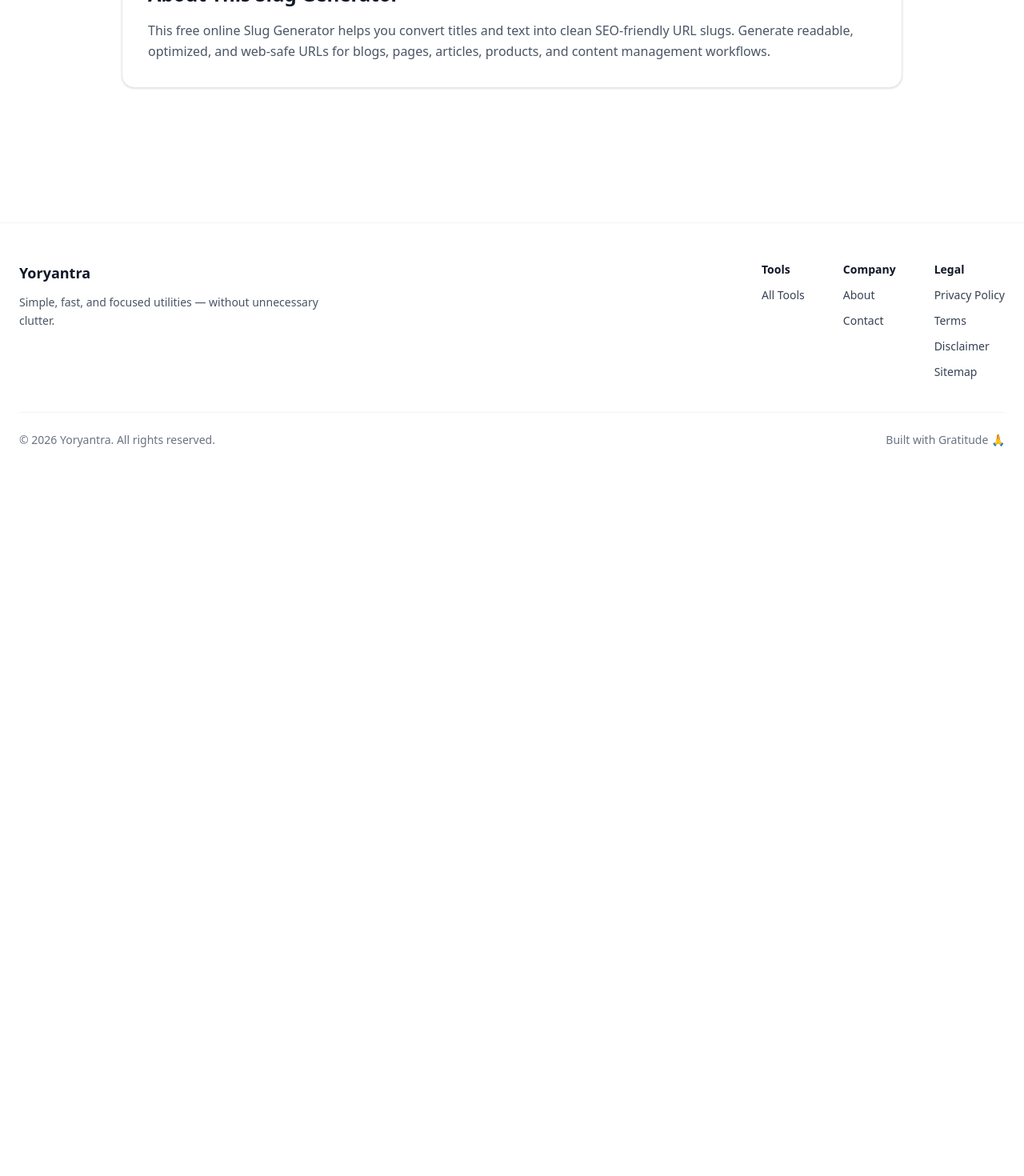
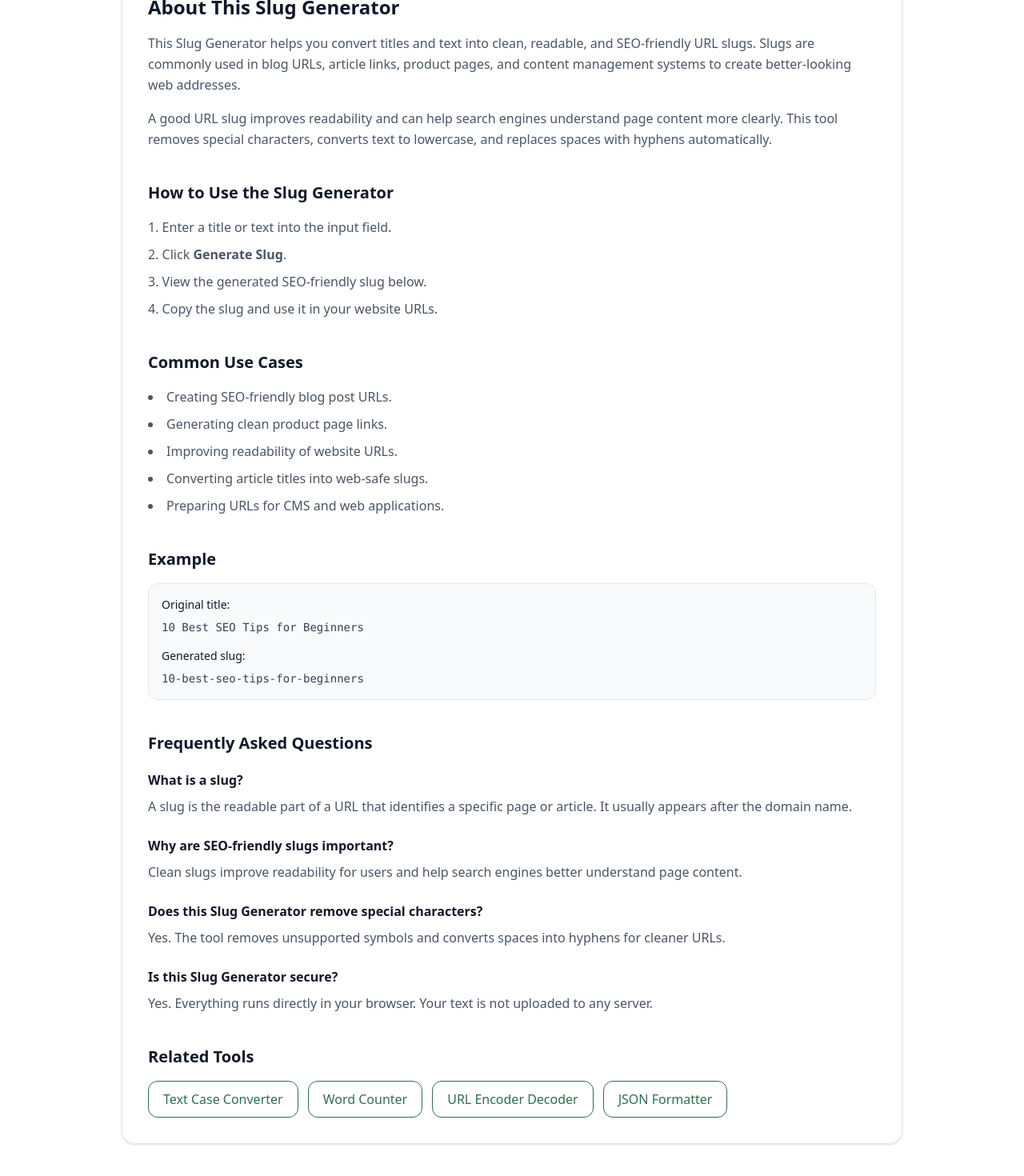
Before and after one commit to vaarunsonawwane-ops/yoryantra-new, a Next.js app: page /tools/slug-generator in a window 1280 px wide. Shown: the part 1039-2509 px from the top of the page at 80% size. Before the commit the page ends 1647 px from the top, so only its background shows below. Built offline with nearby package versions, Linux system fonts and the light colour scheme.

Commit message:
Slug Generator SEO page

```diff
--- a/app/tools/slug-generator/ToolClient.tsx
+++ b/app/tools/slug-generator/ToolClient.tsx
@@ -1,6 +1,7 @@
 "use client";
 
 import { useState } from "react";
+import Link from "next/link";
 import ToolShell from "@/app/components/ToolShell";
 
 export default function ToolClient() {
@@ -28,10 +29,8 @@ export default function ToolClient() {
       title="Slug Generator"
       description="Generate clean SEO-friendly URL slugs instantly with this free online Slug Generator."
     >
-
       {/* INPUT */}
       <div>
-
         <label className="block mb-2 text-sm font-medium text-gray-700">
           Text Input
         </label>
@@ -42,12 +41,10 @@ export default function ToolClient() {
           value={input}
           onChange={(e) => setInput(e.target.value)}
         />
-
       </div>
 
       {/* ACTIONS */}
       <div className="mt-5 flex flex-wrap gap-3">
-
         <button
           onClick={generateSlug}
           className="yoryantra-btn"
@@ -61,14 +58,11 @@ export default function ToolClient() {
         >
           Reset
         </button>
-
       </div>
 
       {/* OUTPUT */}
       <div className="mt-8">
-
         <div className="flex items-center justify-between mb-3">
-
           <h3 className="text-lg font-semibold text-gray-900">
             Generated Slug
           </h3>
@@ -83,31 +77,162 @@ export default function ToolClient() {
               Copy
             </button>
           )}
-
         </div>
 
         <pre className="yoryantra-output overflow-auto text-sm min-h-[140px] whitespace-pre-wrap break-words">
           {output || "Generated SEO-friendly slug will appear here..."}
         </pre>
-
       </div>
 
       {/* SEO CONTENT */}
-      <div className="mt-10 border-t border-gray-200 pt-8">
+      <section className="mt-12 border-t border-gray-200 pt-10 space-y-10">
+        <div>
+          <h2 className="text-2xl font-semibold text-gray-900">
+            About This Slug Generator
+          </h2>
 
-        <h2 className="text-2xl font-semibold text-gray-900">
-          About This Slug Generator
-        </h2>
+          <p className="mt-4 text-gray-600 leading-relaxed">
+            This Slug Generator helps you convert titles and text into
+            clean, readable, and SEO-friendly URL slugs. Slugs are commonly
+            used in blog URLs, article links, product pages, and content
+            management systems to create better-looking web addresses.
+          </p>
 
-        <p className="mt-4 text-gray-600 leading-relaxed">
-          This free online Slug Generator helps you convert titles and
-          text into clean SEO-friendly URL slugs. Generate readable,
-          optimized, and web-safe URLs for blogs, pages, articles,
-          products, and content management workflows.
-        </p>
+          <p className="mt-4 text-gray-600 leading-relaxed">
+            A good URL slug improves readability and can help search engines
+            understand page content more clearly. This tool removes special
+            characters, converts text to lowercase, and replaces spaces with
+            hyphens automatically.
+          </p>
+        </div>
 
-      </div>
+        <div>
+          <h2 className="text-xl font-semibold text-gray-900">
+            How to Use the Slug Generator
+          </h2>
 
+          <ol className="mt-4 list-decimal list-inside space-y-2 text-gray-600 leading-relaxed">
+            <li>Enter a title or text into the input field.</li>
+            <li>Click <strong>Generate Slug</strong>.</li>
+            <li>View the generated SEO-friendly slug below.</li>
+            <li>Copy the slug and use it in your website URLs.</li>
+          </ol>
+        </div>
+
+        <div>
+          <h2 className="text-xl font-semibold text-gray-900">
+            Common Use Cases
+          </h2>
+
+          <ul className="mt-4 list-disc list-inside space-y-2 text-gray-600 leading-relaxed">
+            <li>Creating SEO-friendly blog post URLs.</li>
+            <li>Generating clean product page links.</li>
+            <li>Improving readability of website URLs.</li>
+            <li>Converting article titles into web-safe slugs.</li>
+            <li>Preparing URLs for CMS and web applications.</li>
+          </ul>
+        </div>
+
+        <div>
+          <h2 className="text-xl font-semibold text-gray-900">
+            Example
+          </h2>
+
+          <div className="mt-4 rounded-xl border border-gray-200 bg-gray-50 p-4 text-sm text-gray-700">
+            <p className="font-medium text-gray-900">
+              Original title:
+            </p>
+
+            <pre className="mt-2 whitespace-pre-wrap break-words">
+              10 Best SEO Tips for Beginners
+            </pre>
+
+            <p className="mt-4 font-medium text-gray-900">
+              Generated slug:
+            </p>
+
+            <pre className="mt-2 whitespace-pre-wrap break-words">
+              10-best-seo-tips-for-beginners
+            </pre>
+          </div>
+        </div>
+
+        <div>
+          <h2 className="text-xl font-semibold text-gray-900">
+            Frequently Asked Questions
+          </h2>
+
+          <div className="mt-5 space-y-6">
+            <div>
+              <h3 className="font-semibold text-gray-900">
+                What is a slug?
+              </h3>
+
+              <p className="mt-2 text-gray-600 leading-relaxed">
+                A slug is the readable part of a URL that identifies a specific
+                page or article. It usually appears after the domain name.
+              </p>
+            </div>
+
+            <div>
+              <h3 className="font-semibold text-gray-900">
+                Why are SEO-friendly slugs important?
+              </h3>
+
+              <p className="mt-2 text-gray-600 leading-relaxed">
+                Clean slugs improve readability for users and help search
+                engines better understand page content.
+              </p>
+            </div>
+
+            <div>
+              <h3 className="font-semibold text-gray-900">
+                Does this Slug Generator remove special characters?
+              </h3>
+
+              <p className="mt-2 text-gray-600 leading-relaxed">
+                Yes. The tool removes unsupported symbols and converts spaces
+                into hyphens for cleaner URLs.
+              </p>
+            </div>
+
+            <div>
+              <h3 className="font-semibold text-gray-900">
+                Is this Slug Generator secure?
+              </h3>
+
+              <p className="mt-2 text-gray-600 leading-relaxed">
+                Yes. Everything runs directly in your browser. Your text is not
+                uploaded to any server.
+              </p>
+            </div>
+          </div>
+        </div>
+
+        <div>
+          <h2 className="text-xl font-semibold text-gray-900">
+            Related Tools
+          </h2>
+
+          <div className="mt-4 flex flex-wrap gap-3">
+            <Link href="/tools/text-case-converter" className="yoryantra-btn-outline">
+              Text Case Converter
+            </Link>
+
+            <Link href="/tools/word-counter" className="yoryantra-btn-outline">
+              Word Counter
+            </Link>
+
+            <Link href="/tools/url-encoder" className="yoryantra-btn-outline">
+              URL Encoder Decoder
+            </Link>
+
+            <Link href="/tools/json-formatter" className="yoryantra-btn-outline">
+              JSON Formatter
+            </Link>
+          </div>
+        </div>
+      </section>
     </ToolShell>
   );
 }
```
